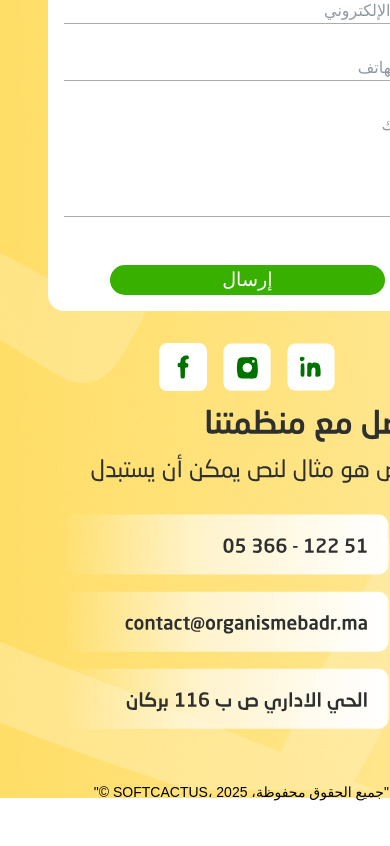
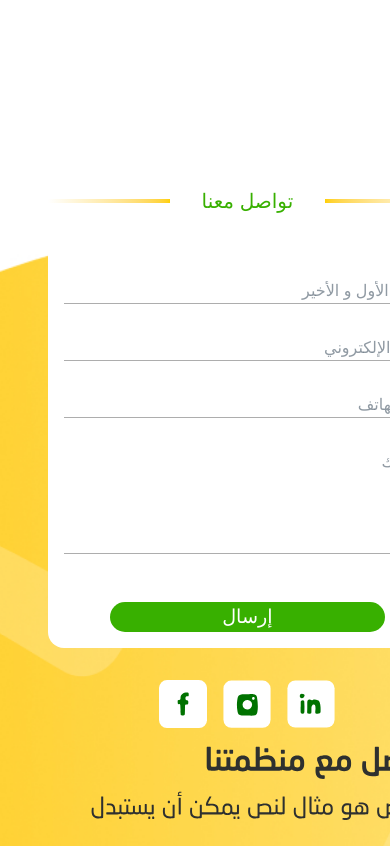
Before and after one commit to SOFT-CACTUS-INTERN/organisme-badr-web, a React (Vite) app in the folder FrontEnd/: page /#/ in a window 390 px wide. Shown: the part 6580-7426 px from the top of the page. Before the commit the page ends 7394 px from the top, so only its background shows below. Built offline with nearby package versions, Linux system fonts and the light colour scheme; a web font is replaced by a local one.

Commit message:
footer and last commit before merge with meriem

```diff
--- a/FrontEnd/src/Components/Footer.jsx
+++ b/FrontEnd/src/Components/Footer.jsx
@@ -162,8 +162,13 @@
           </div>
 
           {/* Mobile and Tablet Layout */}
-          <div className='lg:hidden flex items-center justify-center min-h-screen px-4 ' style={{padding:'2rem'}}>
 
+          <div className='mobile lg:hidden flex items-center justify-center min-h-screen px-4 ' style={{padding:'2rem'}}>
+              <img
+              src="/organisme-badr-web/images/photo2.png"
+              className="heart1 absolute top-4 sm:top-8 left-0 w-full min-h-screen sm:w-[85%] md:h-screen md:w-[80%] lg:w-[75%] xl:w-[70%] h-auto object-cover max-h-[40vh] sm:max-h-[50vh] md:max-h-[60vh] lg:max-h-none"
+              alt="Overlay Footer"
+            />
             <div className='flex flex-col space-y-8 w-full'>
                   {/* Mobile Contact Form */}
               <div className='form mx-4' style={{ padding: '1rem' }}>
--- a/FrontEnd/src/assets/styles/activite.css
+++ b/FrontEnd/src/assets/styles/activite.css
@@ -10,8 +10,8 @@
 body {
   min-height: 100vw;
   margin: 0;
-  /* padding: 0;
-  background-color: #FFB700; */
+  /* padding: 0;*/
+  /* background-color: #FFB700;  */
 }
 
 .activities-section {
--- a/FrontEnd/src/assets/styles/care.css
+++ b/FrontEnd/src/assets/styles/care.css
@@ -10,7 +10,7 @@
 
   margin: 0;
   position:relative;
-  background: #FCFAF8;
+  /* background: #FCFAF8; */
 
 
 
--- a/FrontEnd/src/assets/styles/footer.css
+++ b/FrontEnd/src/assets/styles/footer.css
@@ -2,41 +2,82 @@
    font-family: 'Arial', sans-serif;
 
  }
+
  .gradient-bg {
    background: linear-gradient(135deg, #FFD000 0%, #FFA500 50%, #FF8C00 100%);
  }
+
  .contact-form {
    backdrop-filter: blur(10px);
    background: rgba(255, 255, 255, 0.95);
 
  }
+
  .contact-info-bg {
    background: linear-gradient(90deg, rgba(255, 255, 255, 1) 0%, rgba(255, 255, 255, 0.6) 58.555%, rgba(255, 255, 255, 0) 100%);
  }
+
  /* styles.css */
  @media (max-width:468px) {
-  .footer-container{
+   .footer-container {
      display: flex;
      flex-direction: column;
+     /* background-color: aqua; */
+     height: 120vh;
    }
-  /* .footer-section{
-    overflow: hidden;
-  } */
-  .background2{
+
+   .footer-section {
+     /* overflow: hidden; */
+     top: 30vh;
+   }
+
+   .background2 {
      height: 100%;
+     /* background-color: aqua; */
+     display: none;
    }
-.background{
+
+   .background {
      height: 100%;
+     /* background-color: aqua; */
+     display: none;
+
 
    }
-  .form{
+
+   .form {
      margin-top: -30vh;
+     z-index: 1000;
 
    }
-  .phrase{
+
+   .phrase {
      /* margin-top: -2vh; */
-    display: flex;
-    align-items: end;
+     /* display: flex; */
+     bottom: -20vh;
+     /* align-items: start; */
+     /* display: none; */
 
    }
+
+   .mobile {
+     background-image: url('/organisme-badr-web/images/image1.jpg');
+     background-repeat: no-repeat;
+     height: 130vh;
+     width: 100%;
+     background-size: cover;
+     position: relative;
+     /* top: -10%; */
+     bottom: 0;
    }
+   .heart1{
+    /* background-color: aqua; */
+    position: absolute;
+    /* scale: 0.75; */
+    /* width: 30%; */
+    /* z-index: 8000; */
+   }
+
+
+
+ }
```
Also changed, not shown: FrontEnd/public/images/image1.jpg (added), FrontEnd/public/images/image2.jpg (added). Lines whose indentation alone changed are shown as unchanged.
